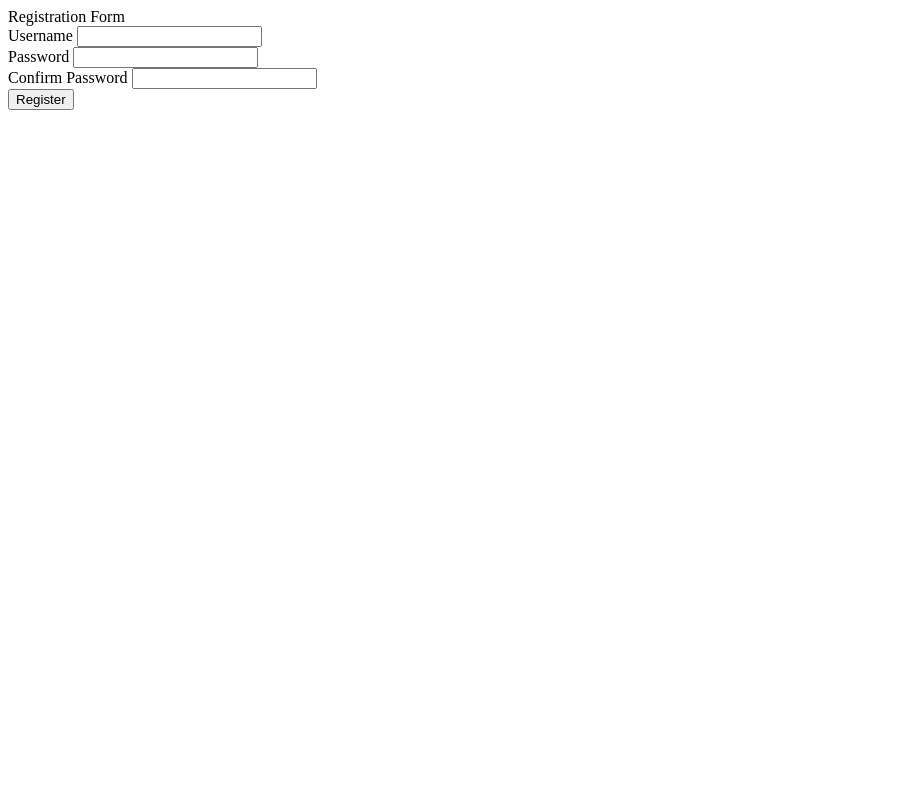
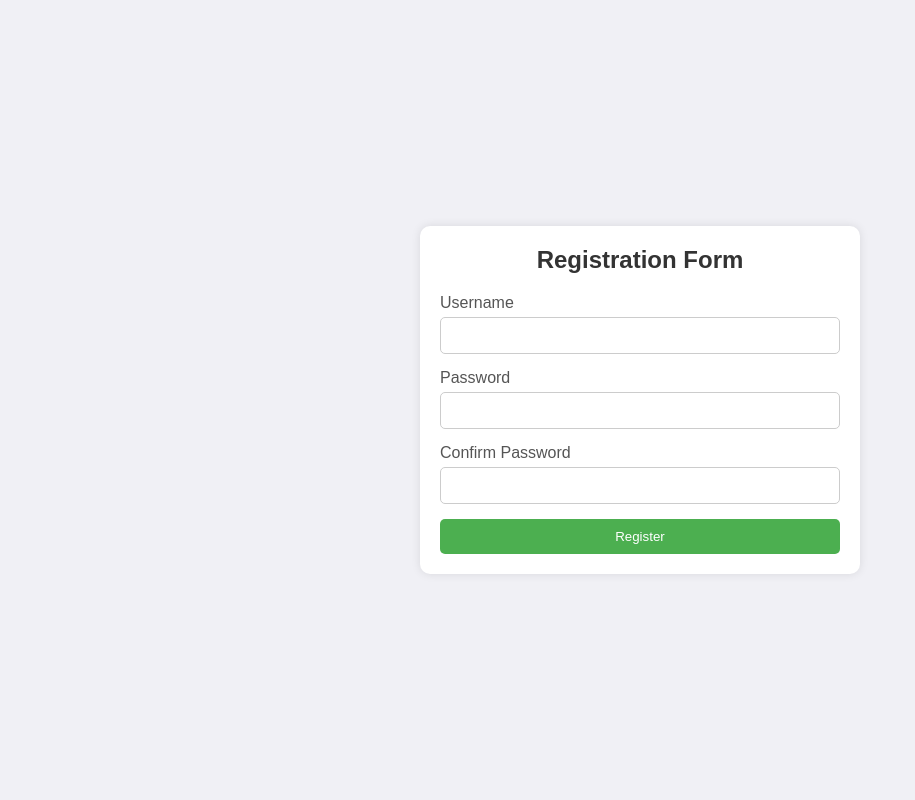
Before and after one commit to Rrajavignesh/Resume-Filtering, a Flask app: page / in a window 1280 px wide. Shown: the whole page, without its empty margins (0-915 px from the left). Run offline with Flask 3, Linux system fonts and the light colour scheme.

Commit message:
updated 20.1.25

```diff
--- a/templates/register.html
+++ b/templates/register.html
@@ -4,20 +4,67 @@
     <meta charset="UTF-8">
     <meta name="viewport" content="width=device-width, initial-scale=1.0">
     <title>Registration</title>
+    <style>
+        body {
+            font-family: Arial, sans-serif;
+            background-color: #f0f0f5;
+            display: flex;
+            justify-content: center;
+            align-items: center;
+            height: 100vh;
+            margin: 0;
+        }
+        form {
+            background-color: #fff;
+            padding: 20px;
+            border-radius: 10px;
+            box-shadow: 0 0 10px rgba(0, 0, 0, 0.1);
+            max-width: 400px;
+            width: 100%;
+        }
+        h2 {
+            margin-top: 0;
+            color: #333;
+            text-align: center;
+        }
+        label {
+            display: block;
+            margin-bottom: 5px;
+            color: #555;
+        }
+        input[type="text"],
+        input[type="password"] {
+            width: calc(100% - 22px);
+            padding: 10px;
+            margin-bottom: 15px;
+            border: 1px solid #ccc;
+            border-radius: 5px;
+            display: block;
+        }
+        input[type="submit"] {
+            background-color: #4CAF50;
+            color: white;
+            padding: 10px 20px;
+            border: none;
+            border-radius: 5px;
+            cursor: pointer;
+            display: block;
+            width: 100%;
+        }
+        input[type="submit"]:hover {
+            background-color: #45a049;
+        }
+    </style>
 </head>
 <body>
     <form action="/confim" method="post">
-        Registration Form
-        <br>
+        <h2>Registration Form</h2>
         <label for="username">Username</label>
         <input type="text" name="username" id="username" required>
-        <br>
         <label for="password">Password</label>
         <input type="password" name="password" id="password" required>
-        <br>
         <label for="confirm_password">Confirm Password</label>
         <input type="password" name="confirm_password" id="confirm_password" required>
-        <br>
         <input type="submit" value="Register">
     </form>
 </body>
```
Also changed, not shown: requirements.txt (added, +8 -0 lines), templates/submit.html (+41 -2 lines).
